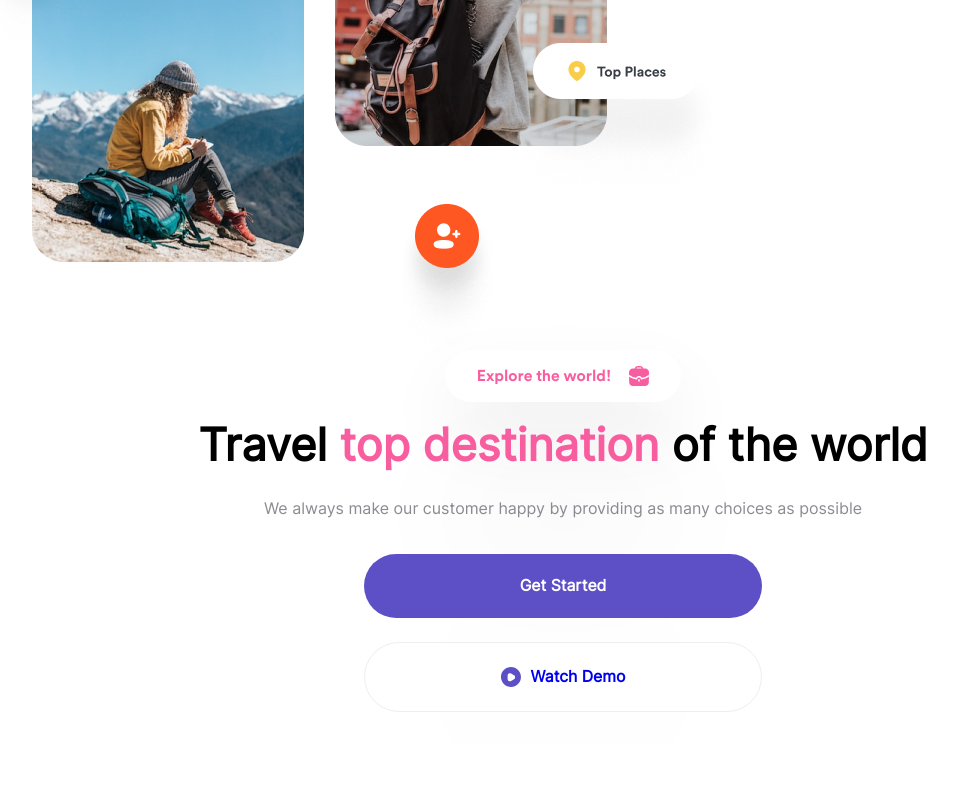
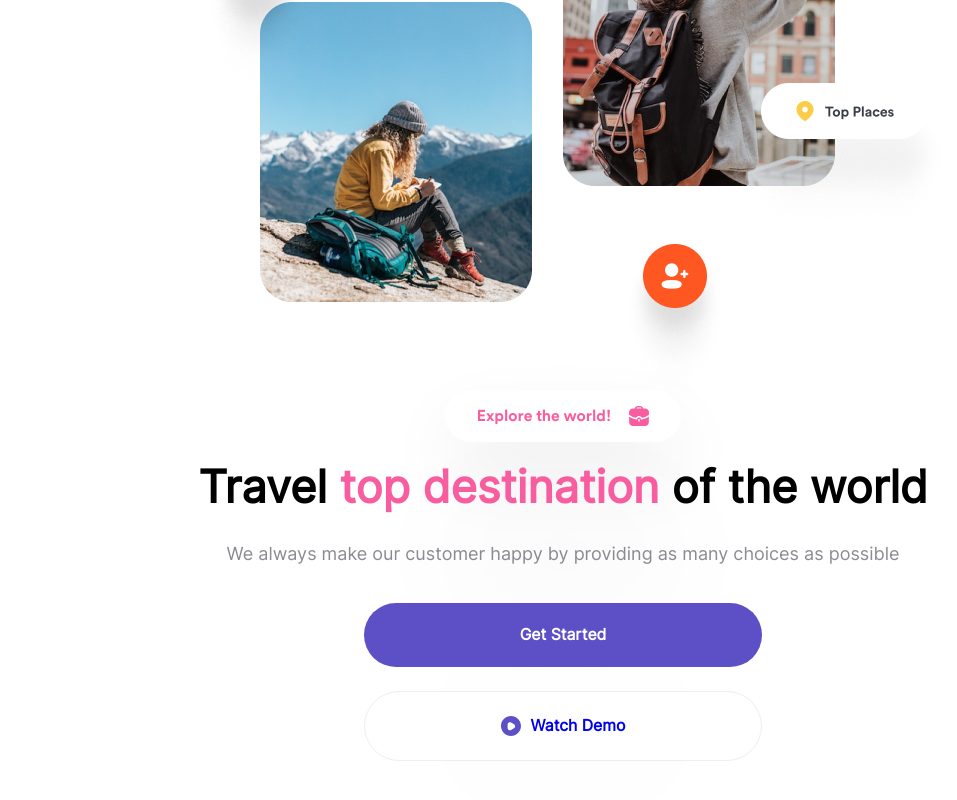
Before and after one commit to ThanhNgan110/html-css-practice, a website built with Parcel: page src/index.html in a window 1280 px wide. Shown: the part 614-1414 px from the top of the page, without its empty margins (77-1034 px from the left). Before the commit the page ends 1358 px from the top, so only its background shows below. Built offline with nearby package versions, Linux system fonts and the light colour scheme.

Commit message:
Update style screen tablet

```diff
--- a/src/styles/sections/hero.css
+++ b/src/styles/sections/hero.css
@@ -1,26 +1,25 @@
 .section-hero {
-  padding-top: 32px;
-  padding-bottom: 32px;
+  padding-top: 2rem;
+  padding-bottom: 2rem;
 }
 
-.hero-image {
-  max-width: 396.29px;
+.hero-img {
+  max-width: 100%;
 }
 
 .hero-text-box {
   display: flex;
   flex-direction: column;
   align-items: center;
-  /* max-width: 398px; */
   margin-top: -29px;
 }
 
 .heading-primary {
   font-weight: var(--font-weight-bold);
-  font-size: calc(40 / var(--base-font-size) * 1rem);
+  font-size: 2.5rem;
   line-height: 120%;
-  margin-bottom: 24px;
-  margin-top: 16px;
+  margin-bottom: 1.5rem;
+  margin-top: 1rem;
 }
 
 .heading-primary .text-black {
@@ -34,9 +33,9 @@
 .hero-description {
   color: var(--color-primary-transparency);
   font-weight: var(--font-weight-regular);
-  font-size: 16px;
+  font-size: 1rem;
   line-height: 25.6px;
-  margin-bottom: 32px;
+  margin-bottom: 2rem;
 }
 
 .btn-group {
@@ -44,3 +43,19 @@
   flex-direction: column;
   gap: 24px;
 }
+
+@media (min-width: 768px) {
+  html {
+    font-size: 112.5%;
+  }
+
+  .hero-img-block {
+    text-align: center;
+  }
+  .section-hero {
+    padding-top: 4rem;
+    padding-bottom: 4rem;
+  }
+
+
+}
```
